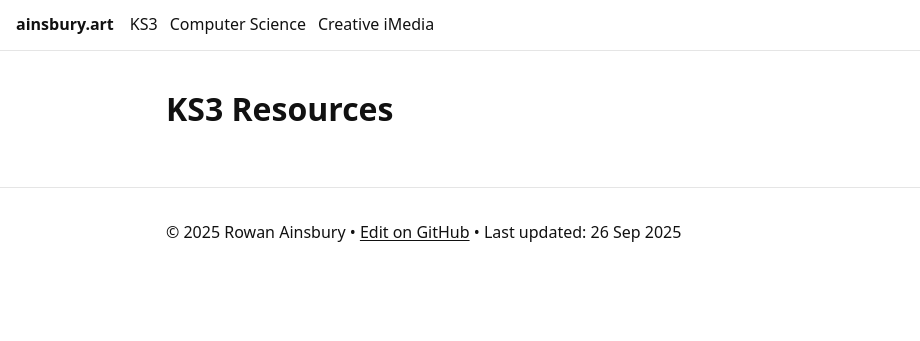
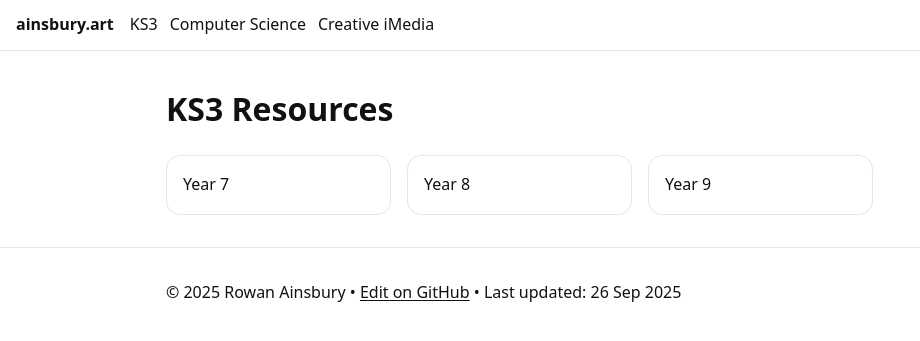
Before and after one commit to torchii47/torchii47.github.io, a Jekyll site: the page built from ks3/index.md, in a window 1280 px wide. Shown: the top 341 px of the page, without its empty margins (0-920 px from the left). Built offline with Jekyll 4.4.1, drawn with Linux system fonts in a browser that asks for light colours.

Commit message:
Update index.md

```diff
--- a/ks3/index.md
+++ b/ks3/index.md
@@ -1,26 +1,13 @@
 ---
 layout: default
 title: KS3 Resources
+description: Year 7–9 projects, homework and assessments.
 ---
 
 # KS3 Resources
 
 <ul class="card-grid">
-{% assign pages = site.pages | where_exp: "p","p.path contains 'ks3/'" | sort: "title" %}
-{% for p in pages %}
-  {% if p.url != '/ks3/' %}
-    <li class="card"><a href="{{ p.url }}">{{ p.title }}</a></li>
-  {% endif %}
-{% endfor %}
+  <li class="card"><a href="/ks3/year7/">Year 7</a></li>
+  <li class="card"><a href="/ks3/year8/">Year 8</a></li>
+  <li class="card"><a href="/ks3/year9/">Year 9</a></li>
 </ul>
-
-{% comment %} Optional: auto-list PDFs in /ks3/ {% endcomment %}
-{% assign pdfs = site.static_files | where_exp: "f","f.path contains '/ks3/' and f.extname == '.pdf'" %}
-{% if pdfs.size > 0 %}
-<h2>Downloads</h2>
-<ul>
-  {% for f in pdfs %}
-    <li><a href="{{ f.path }}">{{ f.name }}</a></li>
-  {% endfor %}
-</ul>
-{% endif %}
```
